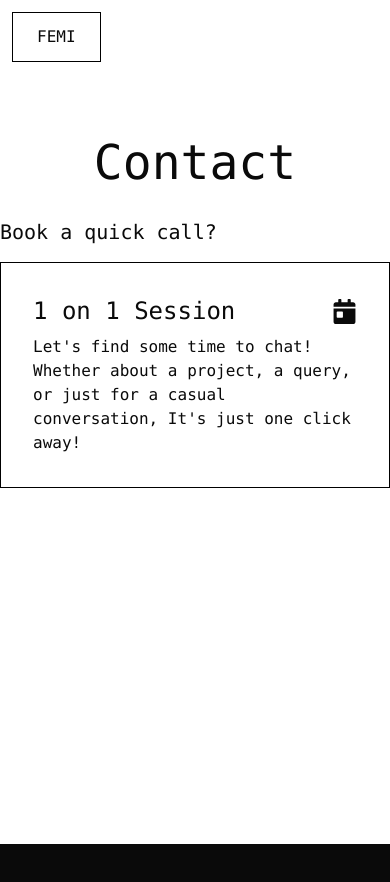
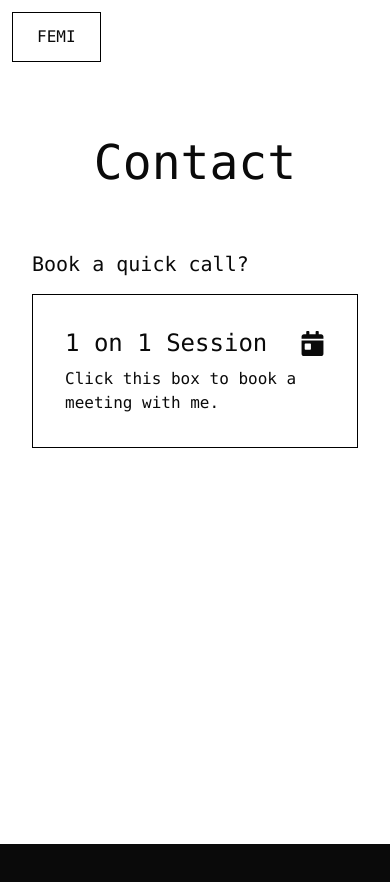
Before and after one commit to Stanwukong/femiajanaku, a Next.js app: page /contact in a window 390 px wide. Shown: the top 882 px of the page. Built offline with nearby package versions, Linux system fonts and the light colour scheme.

Commit message:
Changed song, added contact pzge to mobile nav

```diff
--- a/src/app/contact/page.tsx
+++ b/src/app/contact/page.tsx
@@ -6,7 +6,7 @@ const ContactPage = () => {
   return (
     <div className="flex flex-col py-16 space-y-8 items-center h-screen">
       <h1 className="text-5xl">Contact</h1>
-      <div className="flex flex-col space-y-4 max-w-screen-md">
+      <div className="flex flex-col space-y-4 max-w-screen-md p-8 md:p-0">
         <h2 className="text-xl">Book a quick call?</h2>
         <Link
           href={"https://cal.com/femiajanaku/book"}
@@ -22,8 +22,7 @@ const ContactPage = () => {
             </div>
 
             <div>
-              Let&apos;s find some time to chat! Whether about a project, a query, or
-              just for a casual conversation, It&apos;s just one click away!
+              Click this box to book a meeting with me.
             </div>
           </div>
         </Link>
--- a/src/components/About/SpotifyPlayerWrapper.tsx
+++ b/src/components/About/SpotifyPlayerWrapper.tsx
@@ -15,8 +15,7 @@ const SpotifyPlayerWrapper = () => {
         </div>
         <div className="flex flex-col space-y-8">
           <iframe
-            style={{borderRadius:'12px'}}
-            src="https://open.spotify.com/embed/track/68Dni7IE4VyPkTOH9mRWHr?utm_source=generator"
+            src="https://open.spotify.com/embed/track/60tuLfrlvQmAhiaFu4T5AG?utm_source=generator"
             width="100%"
             height="352"
             allowFullScreen
--- a/src/constants.tsx
+++ b/src/constants.tsx
@@ -192,6 +192,13 @@ export const Projects = [
     image: "/cloudup.png",
   },
   {
+    id: 4,
+    name: "Zentry Landing Clone",
+    description: "A simple copy of the Zentry Gaming website's landing page. Built with ReactJS, Tailwindcss and GSAP.",
+    href: "https://zentry-gamify.vercel.app/",
+    image: "/zentry.png",
+  },
+  {
     id: 2,
     name: "VendBite",
     description:
@@ -207,13 +214,7 @@ export const Projects = [
     href: "https://basicons.xyz/",
     image: "/basicons.png",
   },
-  {
-    id: 4,
-    name: "Zentry Landing Clone",
-    description: "A simple copy of the Zentry Gaming website's landing page.",
-    href: "https://zentry-gamify.vercel.app/",
-    image: "/zentry.png",
-  },
+
   {
     id: 4,
     name: "Airbnb Clone",
@@ -251,6 +252,11 @@ export const MOBILE_PAGES: MobilePageRoute[] = [
         pageRoute: "/projects",
         pageName: "Projects",
       },
+      {
+        pageId: 4,
+        pageRoute: "/contact",
+        pageName: "Contact",
+      },
     ],
   },
   {
```
